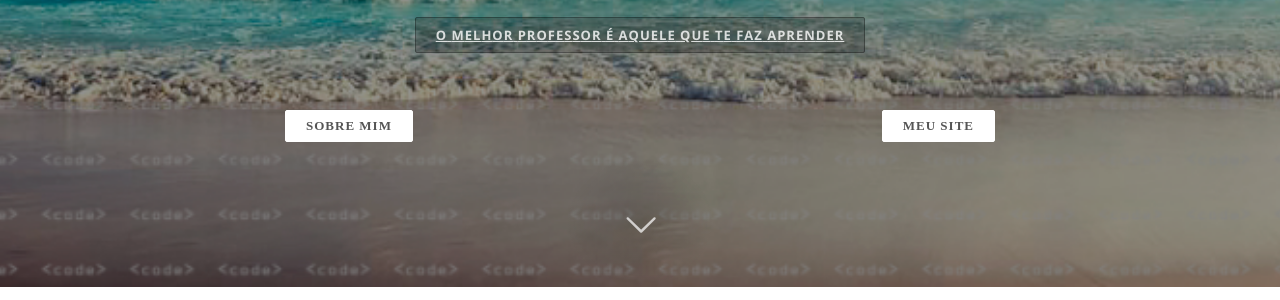
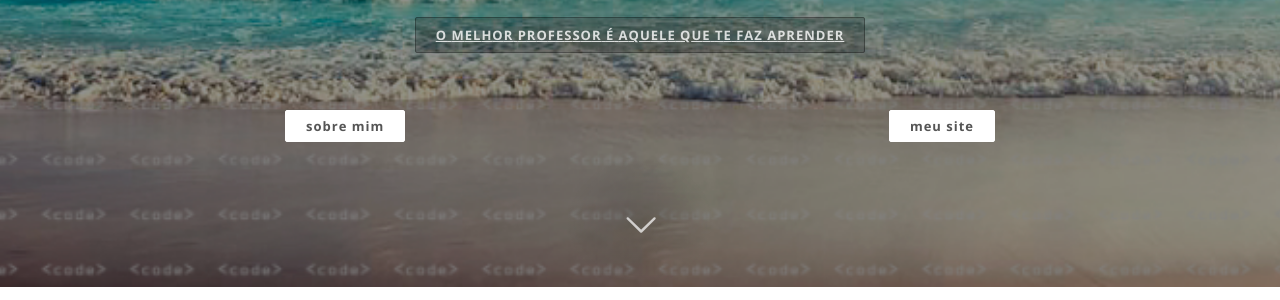
Before and after one commit to EnVolte/envolte.github.io, a Jekyll site: the page built from index.html, in a window 1280 px wide. Shown: the part 298-598 px from the top of the page. Built offline with Jekyll 4.4.1, drawn with Linux system fonts in a browser that asks for light colours; the list of posts is cut into pages by our own code.

Commit message:
Update index.html

```diff
--- a/index.html
+++ b/index.html
@@ -26,9 +26,9 @@
             <h2 class="page-description"><br><br>
                 {% if page.about %}
                 <div style="text-decoration: none;">
-            <a style='z-index: 999; left: 0; position: absolute; overflow: hidden; background: #fff; color: #555; font-weight: bold; padding: 0px 20px; font-family: Open San; text-decoration-color: #fff; letter-spacing: 1px; font-size: 1.3rem;' href='{{ site.baseurl }}{{ page.about }}'>Sobre mim</a>
+            <a style='z-index: 999; left: 0; position: absolute; overflow: hidden; text-transform: lowercase; background: #fff; color: #555; font-weight: bold; padding: 0px 20px; font-family: Open Sans; text-decoration-color: #fff; letter-spacing: 1px; font-size: 1.3rem;' href='{{ site.baseurl }}{{ page.about }}'>Sobre mim</a>
 
-            <a style='z-index: 999; right: 0; position: absolute; overflow: hidden; background: #fff; color: #555; font-weight: bold; padding: 0px 20px; font-family: Open San; text-decoration-color: #fff; letter-spacing: 1px; font-size: 1.3rem;' href='/'>Meu site</a>
+            <a style='z-index: 999; right: 0; position: absolute; overflow: hidden; text-transform: lowercase; background: #fff; color: #555; font-weight: bold; padding: 0px 20px; font-family: Open Sans; text-decoration-color: #fff; letter-spacing: 1px; font-size: 1.3rem;' href='/'>Meu site</a>
                 </div> {% endif %}
             </h2>
 
```
